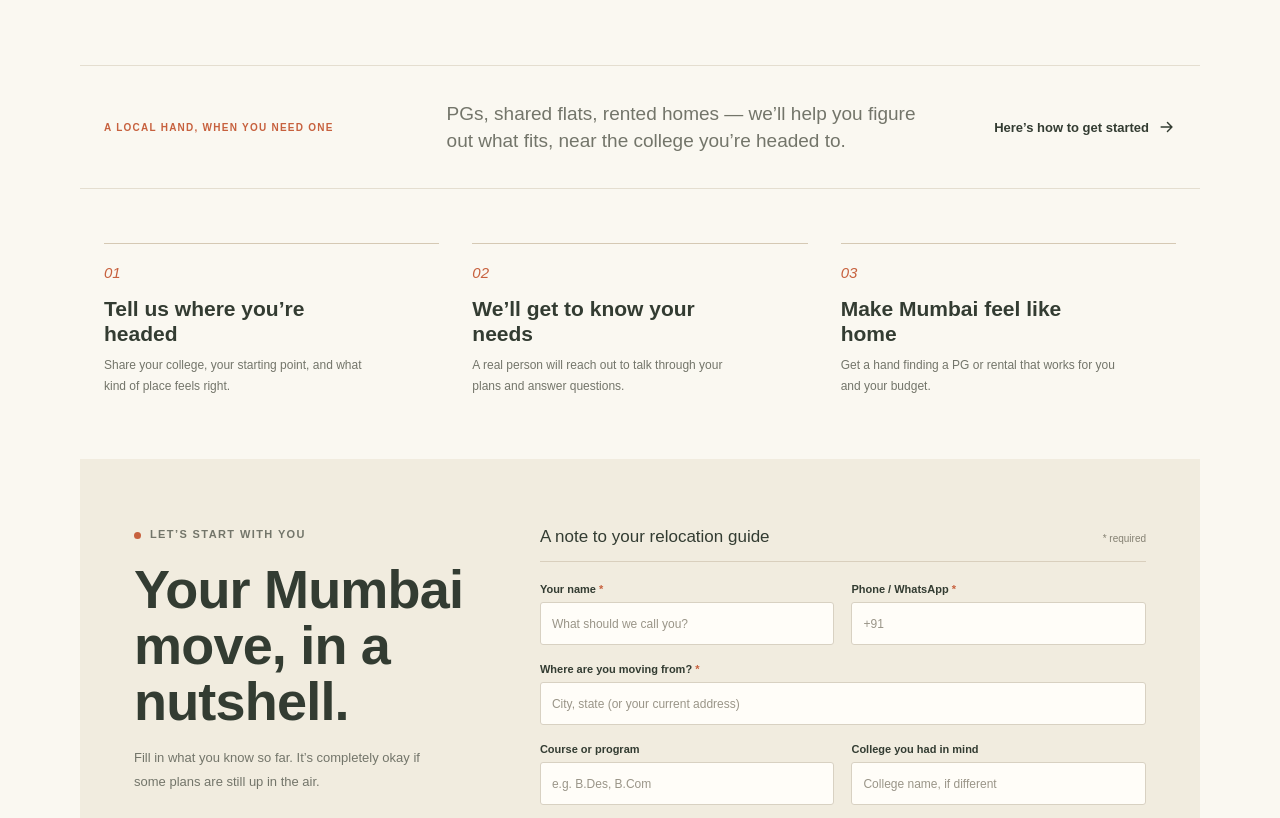
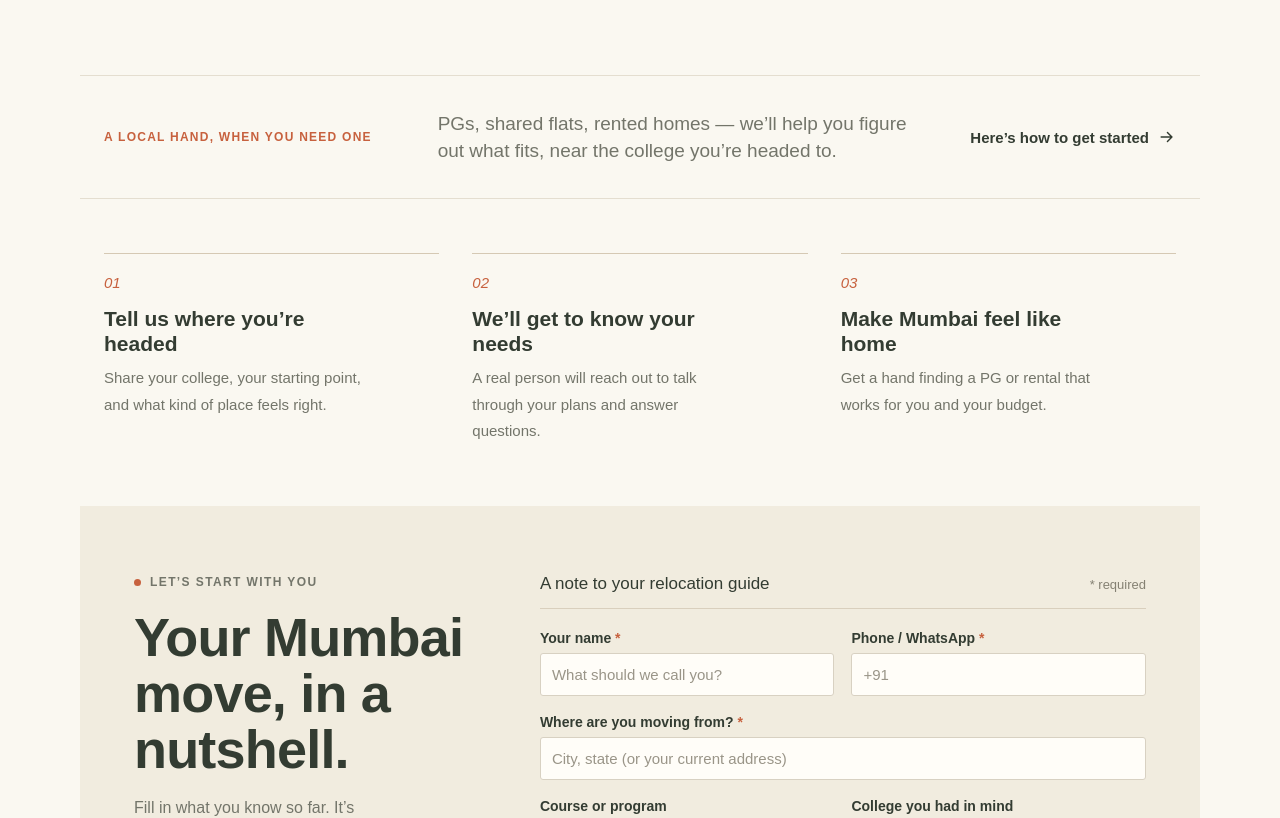
Before and after one commit to CoderSohail2003/Relocate, a React (Vite) app: page / in a window 1280 px wide. Shown: the part 584-1402 px from the top of the page. Built offline with nearby package versions, Linux system fonts and the light colour scheme.

Commit message:
style: improve desktop text readability
Increase desktop copy, form, contact, and admin text sizes while preserving the existing mobile type scale.

Co-authored-by: Copilot <223556219+Copilot@users.noreply.github.com>

```diff
--- a/src/App.css
+++ b/src/App.css
@@ -1074,6 +1074,100 @@
   font-size: 11px;
 }
 
+@media (min-width: 821px) {
+  .admin-login-description,
+  .admin-dashboard-intro > p:last-child,
+  .admin-empty-preview {
+    font-size: 15px;
+  }
+
+  .admin-login-error,
+  .admin-signout,
+  .admin-record-count,
+  .admin-detail-list dt,
+  .admin-detail-list dd {
+    font-size: 14px;
+  }
+
+  .admin-record-main strong {
+    font-size: 15px;
+  }
+
+  .admin-record-main > span,
+  .admin-record-meta > span {
+    font-size: 13px;
+  }
+
+  .admin-record-meta > span:last-child,
+  .admin-preview-id {
+    font-size: 12px;
+  }
+
+  .admin-record {
+    padding: 15px;
+  }
+
+  .header-link,
+  .intro-strip a,
+  .button {
+    font-size: 15px;
+  }
+
+  .eyebrow {
+    font-size: 12px;
+  }
+
+  .hero-description,
+  .form-intro > p:not(.eyebrow),
+  .contact-copy > p:last-child {
+    font-size: 16px;
+  }
+
+  .hero-note,
+  .required-note,
+  .art-caption,
+  .privacy-note,
+  .captcha-error,
+  .footer-email {
+    font-size: 13px;
+  }
+
+  .strip-label {
+    font-size: 12px;
+  }
+
+  .step-card p {
+    font-size: 15px;
+  }
+
+  .field,
+  .choice-field legend,
+  .privacy-consent label {
+    font-size: 14px;
+  }
+
+  .field input,
+  .field textarea {
+    font-size: 15px;
+  }
+
+  .choice-list label span {
+    font-size: 13px;
+  }
+
+  .privacy-consent > p {
+    font-size: 13px;
+  }
+
+  .captcha-field > label {
+    font-size: 14px;
+  }
+
+  .submit-confirmation > p {
+    font-size: 14px;
+  }
+}
+
 @media (max-width: 820px) {
   .site-shell {
     width: min(100% - 40px, 620px);
```
